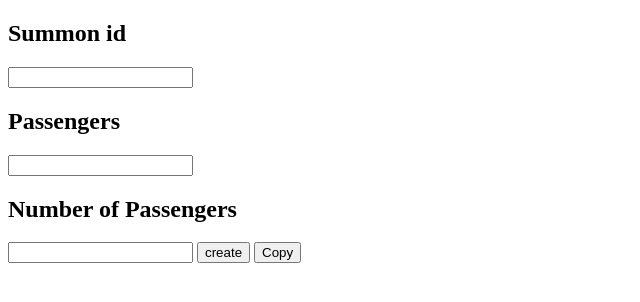
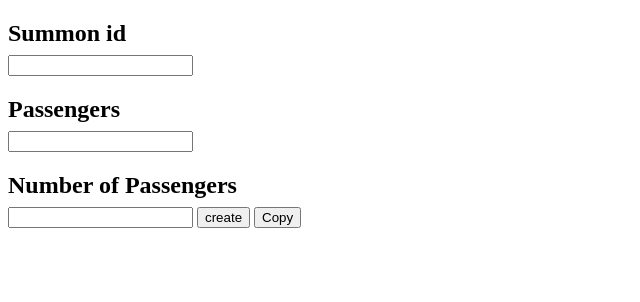
Before and after one commit to BrandonP321/minecraft-summon-command-generator, a plain HTML site: page index.html in a window 1280 px wide. Shown: the whole page, without its empty margins (0-640 px from the left). Drawn offline with Linux system fonts and the light colour scheme.

Commit message:
removed bottom margin from headings

```diff
--- a/index.html
+++ b/index.html
@@ -5,6 +5,11 @@
     <meta http-equiv="X-UA-Compatible" content="IE=edge">
     <meta name="viewport" content="width=device-width, initial-scale=1.0">
     <title>Document</title>
+    <style>
+        h2 {
+            margin-bottom: .5rem;
+        }
+    </style>
 </head>
 <body>
     <form id="mineForm">
```
